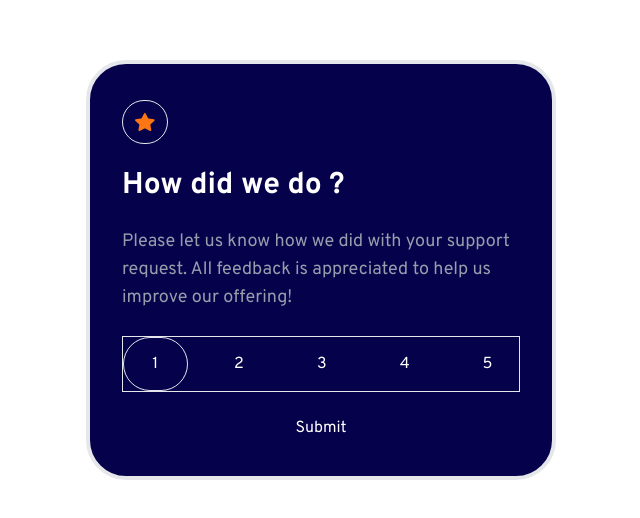
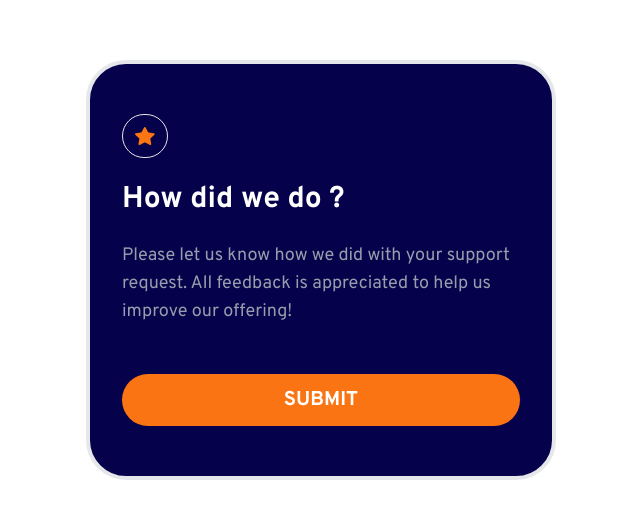
Before and after one commit to nathan-codes/Frontend-Mentor-Challenges, a Next.js app in the folder interactive-rating-component/: page / in a window 1280 px wide. Shown: the part 130-648 px from the top of the page, without its empty margins (319-959 px from the left). Built offline with nearby package versions, Linux system fonts and the light colour scheme.

Commit message:
fixed submit button styles

```diff
--- a/interactive-rating-component/src/app/components/RatingCard.jsx
+++ b/interactive-rating-component/src/app/components/RatingCard.jsx
@@ -15,42 +15,14 @@ function RatingCard() {
         appreciated to help us improve our offering!
       </p>
 
-      <div>
-        <div id="ratings" class="flex gap-5   h-14 border">
-          <button
-            type="button"
-            class="rating-item rounded-full border bg-gray-dark w-full h-full flex justify-center items-center text-gray-text hover:bg-gray-light hover:text-whiteish transition-colors duration-[400ms] ease-in-out"
-          >
-            1
-          </button>
-          <button
-            type="button"
-            class="rating-item rounded-full bg-gray-dark w-full h-full flex justify-center items-center text-gray-text hover:bg-gray-light hover:text-whiteish transition-colors duration-[400ms] ease-in-out"
-          >
-            2
-          </button>
-          <button
-            type="button"
-            class="rating-item rounded-full bg-gray-dark w-full h-full flex justify-center items-center text-gray-text hover:bg-gray-light hover:text-whiteish transition-colors duration-[400ms] ease-in-out"
-          >
-            3
-          </button>
-          <button
-            type="button"
-            class="rating-item rounded-full bg-gray-dark w-full h-full flex justify-center items-center text-gray-text hover:bg-gray-light hover:text-whiteish transition-colors duration-[400ms] ease-in-out"
-          >
-            4
-          </button>
-          <button
-            type="button"
-            class="rating-item rounded-full bg-gray-dark w-full h-full flex justify-center items-center text-gray-text hover:bg-gray-light hover:text-whiteish transition-colors duration-[400ms] ease-in-out"
-          >
-            5
-          </button>
-        </div>
+
+        <div id="ratings" class="fl">
+
+
+
       </div>
 
-      <button>Submit</button>
+      <button className="rounded-full bg-orange py-3 text-xl font-bold hover:bg-white transition-all hover:text-orange ">SUBMIT</button>
     </article>
   );
 }
```
